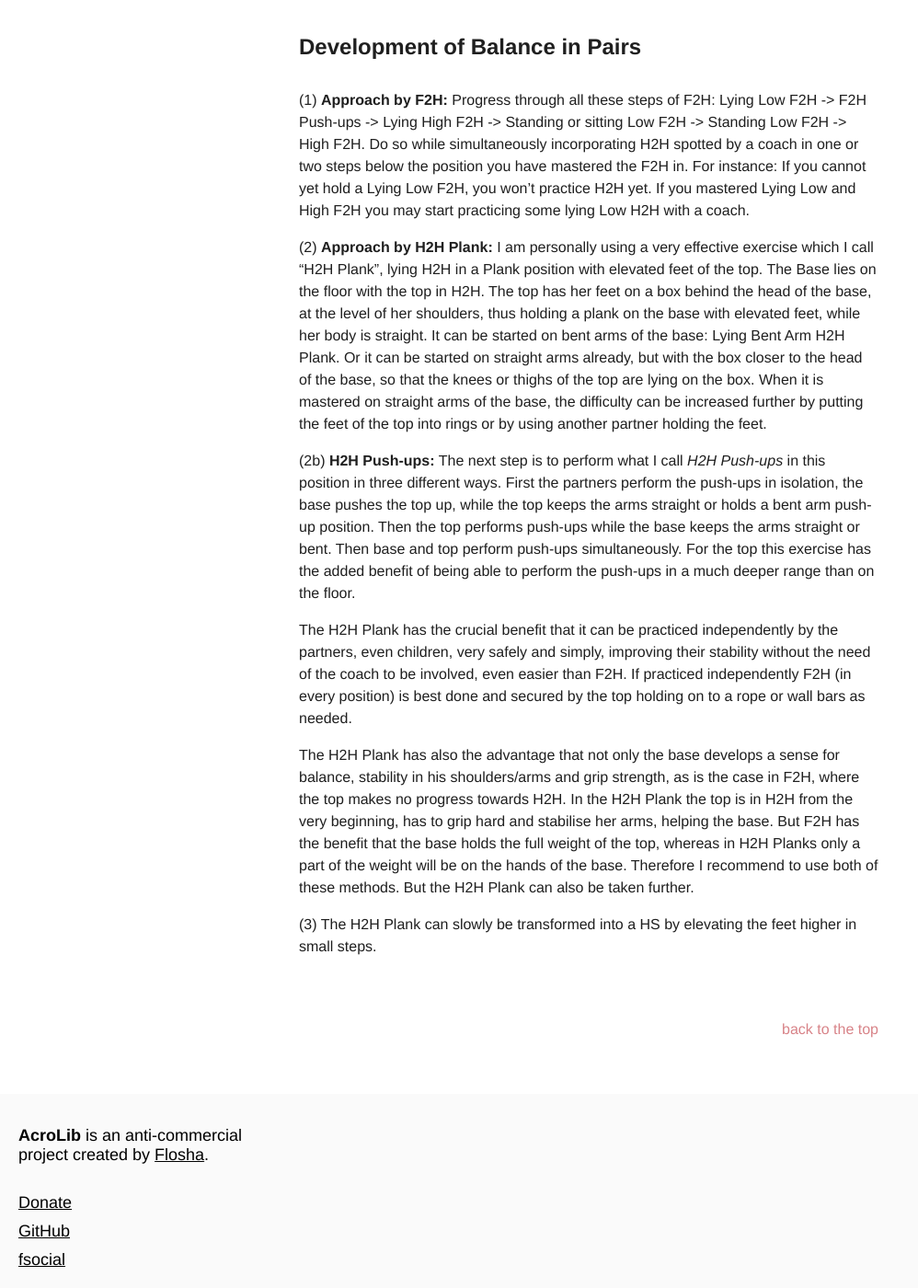
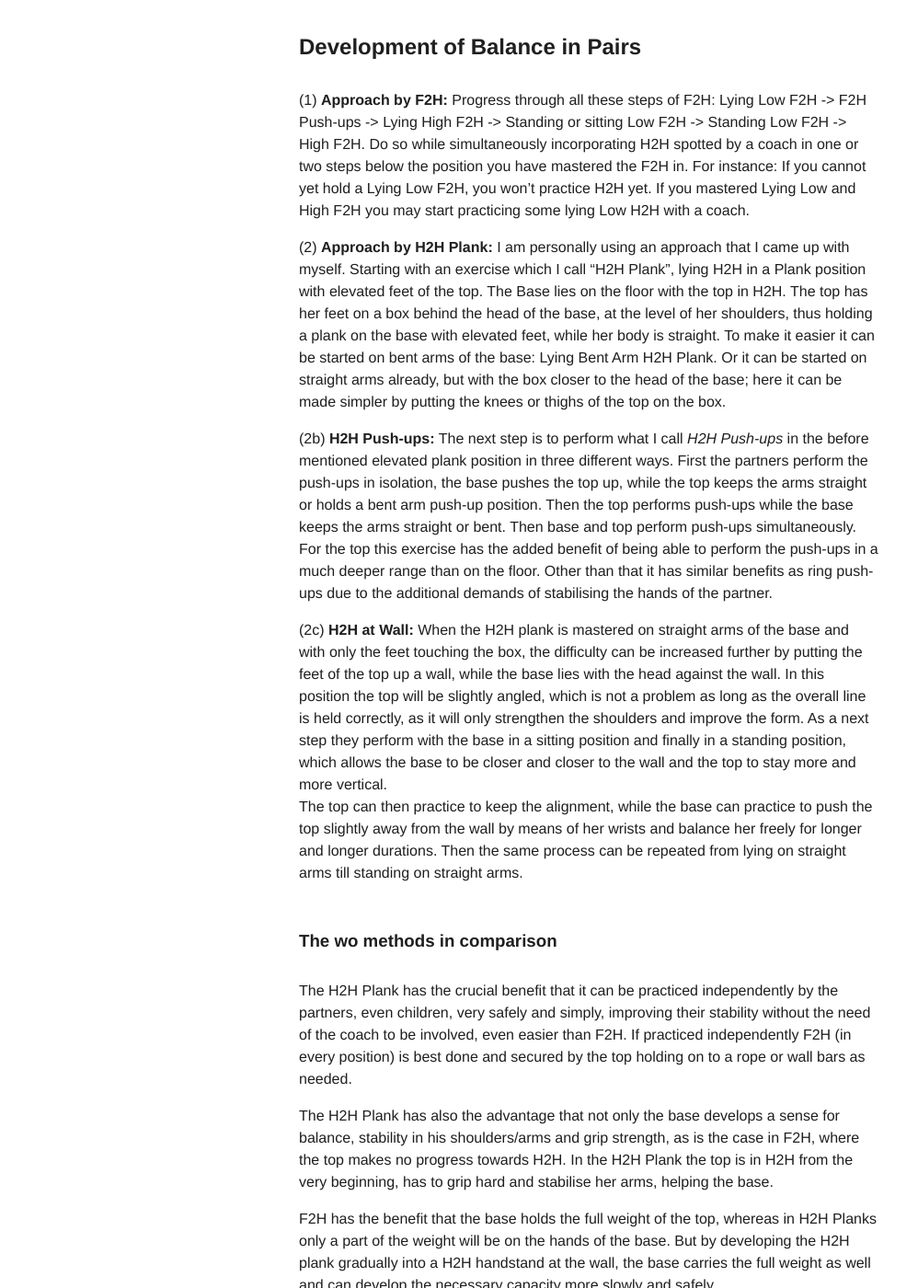
Before and after one commit to floshin/acrolib, a Jekyll site: the page built from training/element-progression.md, in a window 1280 px wide and 1400 px high, scrolled down 688 px. Shown: the whole window at 92% size, without its empty margins (0-998 px from the left). Built offline with Jekyll 4.4.1, drawn with Linux system fonts in a browser that asks for light colours; our own code applies the rules of GitHub Pages for plain Markdown files; some of the changed text lies outside the part shown.

Commit message:
Update element-progression.md

```diff
--- a/training/element-progression.md
+++ b/training/element-progression.md
@@ -21,12 +21,20 @@ Progress through all these steps of F2H: Lying Low F2H -> F2H Push-ups -> Lying
 Do so while simultaneously incorporating H2H spotted by a coach in one or two steps below the position you have mastered the F2H in. For instance: If you cannot yet hold a Lying Low F2H, you won't practice H2H yet. If you mastered Lying Low and High F2H you may start practicing some lying Low H2H with a coach.
 
 (2) **Approach by H2H Plank:**
-I am personally using a very effective exercise which I call "H2H Plank", lying H2H in a Plank position with elevated feet of the top. The Base lies on the floor with the top in H2H. The top has her feet on a box behind the head of the base, at the level of her shoulders, thus holding a plank on the base with elevated feet, while her body is straight. It can be started on bent arms of the base: Lying Bent Arm H2H Plank. Or it can be started on straight arms already, but with the box closer to the head of the base, so that the knees or thighs of the top are lying on the box. When it is mastered on straight arms of the base, the difficulty can be increased further by putting the feet of the top into rings or by using another partner holding the feet.
+I am personally using an approach that I came up with myself. Starting with an exercise which I call "H2H Plank", lying H2H in a Plank position with elevated feet of the top. The Base lies on the floor with the top in H2H. The top has her feet on a box behind the head of the base, at the level of her shoulders, thus holding a plank on the base with elevated feet, while her body is straight. To make it easier it can be started on bent arms of the base: Lying Bent Arm H2H Plank. Or it can be started on straight arms already, but with the box closer to the head of the base; here it can be made simpler by putting the knees or thighs of the top on the box.
 
-(2b) **H2H Push-ups:** The next step is to perform what I call *H2H Push-ups* in this position in three different ways. First the partners perform the push-ups in isolation, the base pushes the top up, while the top keeps the arms straight or holds a bent arm push-up position. Then the top performs push-ups while the base keeps the arms straight or bent. Then base and top perform push-ups simultaneously. For the top this exercise has the added benefit of being able to perform the push-ups in a much deeper range than on the floor.
+(2b) **H2H Push-ups:** The next step is to perform what I call *H2H Push-ups* in the before mentioned elevated plank position in three different ways. First the partners perform the push-ups in isolation, the base pushes the top up, while the top keeps the arms straight or holds a bent arm push-up position. Then the top performs push-ups while the base keeps the arms straight or bent. Then base and top perform push-ups simultaneously. For the top this exercise has the added benefit of being able to perform the push-ups in a much deeper range than on the floor. Other than that it has similar benefits as ring push-ups due to the additional demands of stabilising the hands of the partner.
+
+(2c) **H2H at Wall:** When the H2H plank is mastered on straight arms of the base and with only the feet touching the box, the difficulty can be increased further by putting the feet of the top up a wall, while the base lies with the head against the wall. In this position the top will be slightly angled, which is not a problem as long as the overall line is held correctly, as it will only strengthen the shoulders and improve the form. As a next step they perform with the base in a sitting position and finally in a standing position, which allows the base to be closer and closer to the wall and the top to stay more and more vertical.
+The top can then practice to keep the alignment, while the base can practice to push the top slightly away from the wall by means of her wrists and balance her freely for longer and longer durations. Then the same process can be repeated from lying on straight arms till standing on straight arms.
+
+
+### The wo methods in comparison
 
 The H2H Plank has the crucial benefit that it can be practiced independently by the partners, even children, very safely and simply, improving their stability without the need of the coach to be involved, even easier than F2H. If practiced independently F2H (in every position) is best done and secured by the top holding on to a rope or wall bars as needed.
 
-The H2H Plank has also the advantage that not only the base develops a sense for balance, stability in his shoulders/arms and grip strength, as is the case in F2H, where the top makes no progress towards H2H. In the H2H Plank the top is in H2H from the very beginning, has to grip hard and stabilise her arms, helping the base. But F2H has the benefit that the base holds the full weight of the top, whereas in H2H Planks only a part of the weight will be on the hands of the base. Therefore I recommend to use both of these methods. But the H2H Plank can also be taken further.
+The H2H Plank has also the advantage that not only the base develops a sense for balance, stability in his shoulders/arms and grip strength, as is the case in F2H, where the top makes no progress towards H2H. In the H2H Plank the top is in H2H from the very beginning, has to grip hard and stabilise her arms, helping the base.
 
-(3) The H2H Plank can slowly be transformed into a HS by elevating the feet higher in small steps.
+F2H has the benefit that the base holds the full weight of the top, whereas in H2H Planks only a part of the weight will be on the hands of the base. But by developing the H2H plank gradually into a H2H handstand at the wall, the base carries the full weight as well and can develop the necessary capacity more slowly and safely.
+
+The wall H2H method is especially effective, as it not only allows a more gradual progress in stability, but it also allows the pair to even practice handstand on their own, independently.
```
